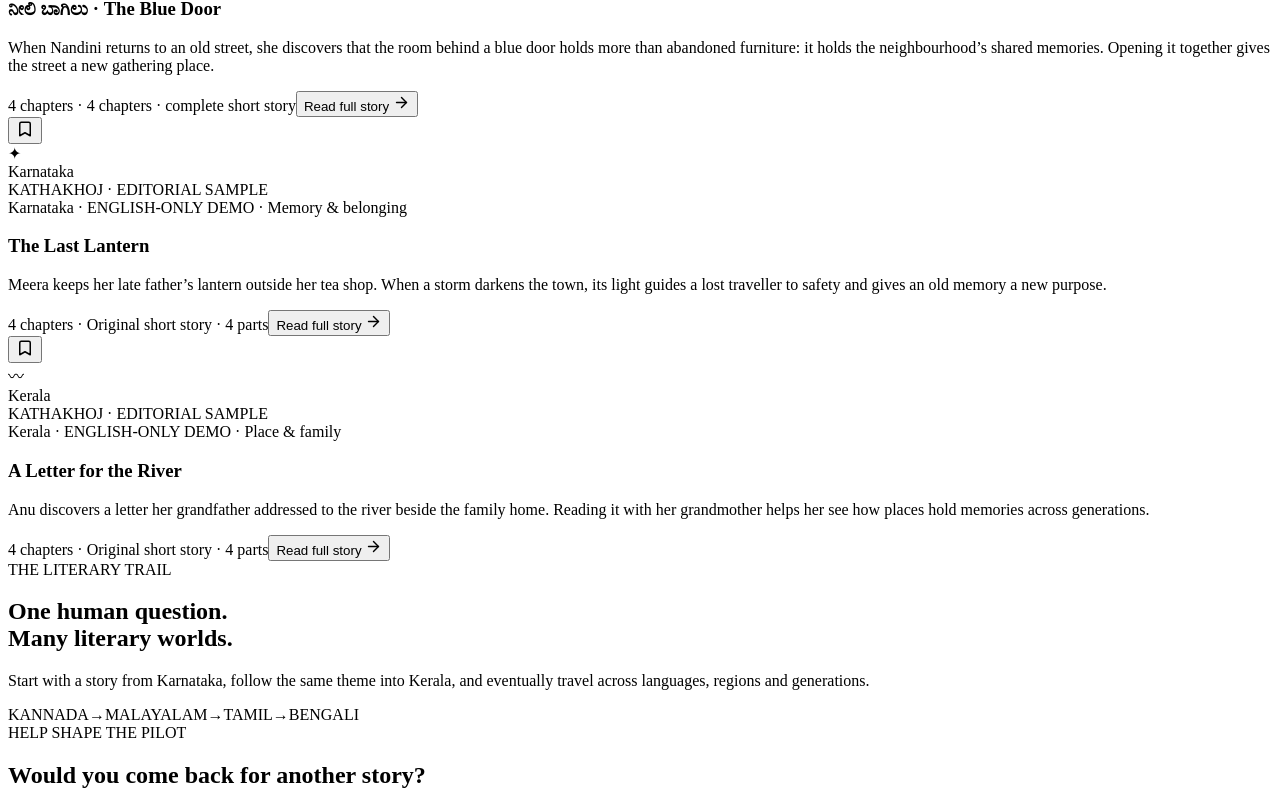
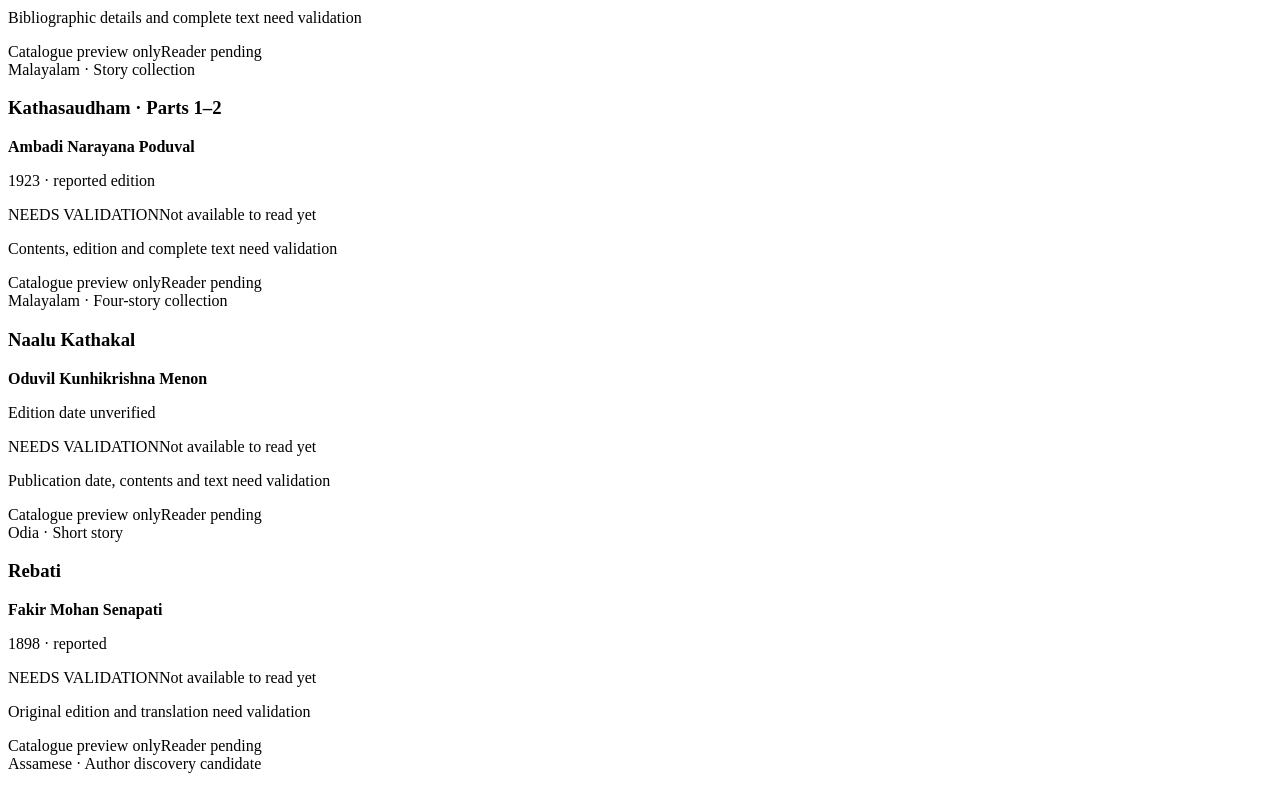
Before and after one commit to scaleblueprint/kathakhoj, a React (Vite) app: page / in a window 1280 px wide. Shown: the part 1620-2414 px from the top of the page. Built offline with nearby package versions, Linux system fonts and the light colour scheme; the HTML template or start-up script is replaced by a standard one.

Commit message:
Preview seven diverse historical literature candidates with prominent validation status

```diff
--- a/src/App.jsx
+++ b/src/App.jsx
@@ -14,6 +14,15 @@ const historicalSelections = [
   {id:'giribala',title:'Giribala',author:'Rabindranath Tagore',edition:'Broken Ties and Other Stories (1925)',sourcePage:'Broken_Ties_and_other_Stories/Giribala',translator:'Rabindranath Tagore',language:'English translation of Bengali',description:'An actual story in the 1925 published collection.'}
 ]
 
+const validationCandidates = [
+  {id:'kalikala-vaibhavam',title:'Kalikala Vaibhavam',author:'Moorkoth Kumaran',language:'Malayalam',date:'1896 · reported',kind:'Prose work',status:'Bibliographic details and complete text need validation'},
+  {id:'kathasaudham',title:'Kathasaudham · Parts 1–2',author:'Ambadi Narayana Poduval',language:'Malayalam',date:'1923 · reported edition',kind:'Story collection',status:'Contents, edition and complete text need validation'},
+  {id:'naalu-kathakal',title:'Naalu Kathakal',author:'Oduvil Kunhikrishna Menon',language:'Malayalam',date:'Edition date unverified',kind:'Four-story collection',status:'Publication date, contents and text need validation'},
+  {id:'rebati',title:'Rebati',author:'Fakir Mohan Senapati',language:'Odia',date:'1898 · reported',kind:'Short story',status:'Original edition and translation need validation'},
+  {id:'bezbarua-fiction',title:'Early short fiction · title to select',author:'Lakshminath Bezbarua',language:'Assamese',date:'Individual work date unverified',kind:'Author discovery candidate',status:'Specific story, date and source need validation'},
+  {id:'bengalee-life',title:'Stories of Bengalee Life',author:'Prabhat Kumar Mukhopadhyay',language:'Bengali',date:'1912 · reported edition',kind:'Story collection',status:'Edition, individual stories and translations need validation'},
+  {id:'swarnakumari-stories',title:'Short Stories',author:'Swarnakumari Ghosal',language:'Bengali',date:'1912 · reported edition',kind:'Story collection',status:'Edition, contents and translation credits need validation'}
+]
 
 function Visual({ story, hero = false }) {
   return (
@@ -291,6 +300,7 @@ function App() {
 
           <div className="candidate-card"><div><div className="eyebrow">HISTORICAL WORK · 1893 · ORIGINAL MALAYALAM</div><h3>ദ്വാരക <span>· Dwaraka</span></h3><p>Malayalam short story by Vengayil Kunhiraman Nayanar. Read the historical Malayalam original inside the app, with author and source information. The English translation is still pending.</p><div className="candidate-tags"><span>Prose only</span><span>Original Malayalam</span><span>English translation pending</span><span>Historical original · 1893</span></div></div><button className="primary" onClick={() => { openHistorical() }}>Read the 1893 original <ArrowRight size={18}/></button></div>
           <div className="demo-heading"><div className="eyebrow">MORE REAL HISTORICAL STORIES</div><h3>Published prose, not prototype fiction</h3><p>These are documented English translations of Bengali originals. Open a story to read the source text in-app; original-language alignment is still pending.</p></div><div className="story-grid">{historicalSelections.map(item => <article className="story-card" key={item.id}><div className="story-card__body"><div className="eyebrow">HISTORICAL PROSE · {item.edition}</div><h3>{item.title}</h3><p>{item.author} · {item.language}</p><p>{item.description}</p><div className="story-card__footer"><span>Published English edition</span><button onClick={() => openHistorical(item)}>Read historical text <ArrowRight size={17}/></button></div></div></article>)}</div>
+          <section className="validation-collection" aria-label="Historical works awaiting validation"><div className="demo-heading"><div className="eyebrow">DISCOVERY PREVIEW · NOT YET VERIFIED</div><h3>Beyond Tagore: more voices to explore</h3><p>These are research candidates displayed to test the catalogue design. Titles, dates, source editions, complete texts and translation rights must be validated before publication. These cards do not open a story reader.</p></div><div className="story-grid">{validationCandidates.map(item => <article className="story-card" key={item.id}><div className="story-card__body"><div className="eyebrow">{item.language} · {item.kind}</div><h3>{item.title}</h3><p><strong>{item.author}</strong></p><p>{item.date}</p><div className="candidate-tags"><span>NEEDS VALIDATION</span><span>Not available to read yet</span></div><p className="muted">{item.status}</p><div className="story-card__footer"><span>Catalogue preview only</span><span aria-label="Reading unavailable pending validation">Reader pending</span></div></div></article>)}</div></section>
           <div className="demo-heading"><div className="eyebrow">READABLE STORIES</div><h3>Original-language and English reading</h3><p>The Blue Door is complete in Kannada and English. The other two stories remain clearly labelled English-only demonstrations. The historical Dwaraka reader is available above in Malayalam; its English translation is pending.</p></div>
           <div className="controls">
             <div className="search"><Search size={18}/><input value={query} onChange={e => setQuery(e.target.value)} placeholder="Search stories, places or themes…" /></div>
```
